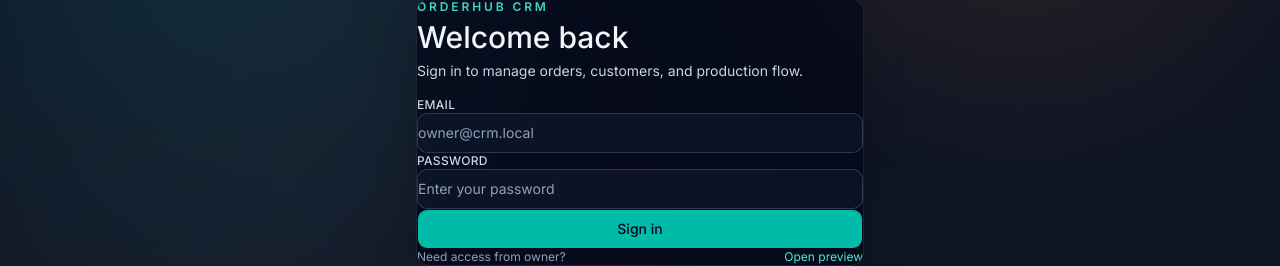
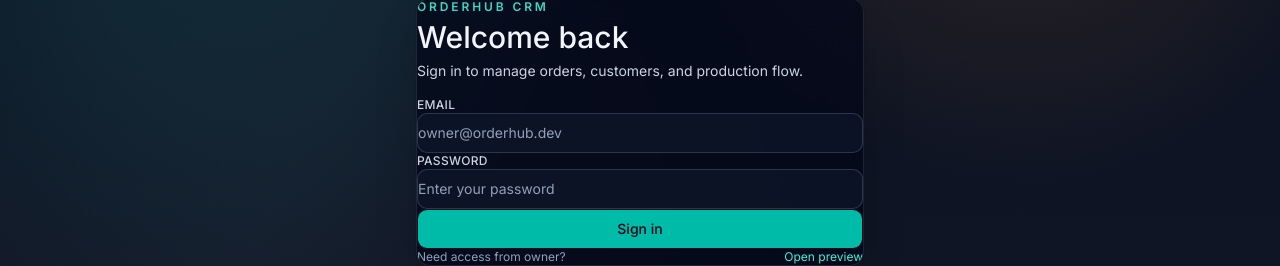
Before and after one commit to cropsp/OrderHub, a React (Vite) app in the folder frontend/: page /login in a window 1280 px wide. Shown: the part 268-534 px from the top of the page. Built offline with nearby package versions, Linux system fonts and the light colour scheme; no server answers.

Commit message:
fix: change dev credentials from .local to .dev to bypass strict email validation

```diff
--- a/frontend/src/pages/LoginPage.tsx
+++ b/frontend/src/pages/LoginPage.tsx
@@ -93,7 +93,7 @@ export default function LoginPage() {
                   className="h-10 border-slate-700/80 bg-slate-900/70 text-slate-100 placeholder:text-slate-400"
                   disabled={isSubmitting}
                   onChange={(event) => setForm((prev) => ({ ...prev, email: event.target.value }))}
-                  placeholder="owner@crm.local"
+                  placeholder="owner@orderhub.dev"
                   required
                   type="email"
                   value={form.email}
```
Also changed, not shown: 2 other files (tests, documents, lock files or other folders).
